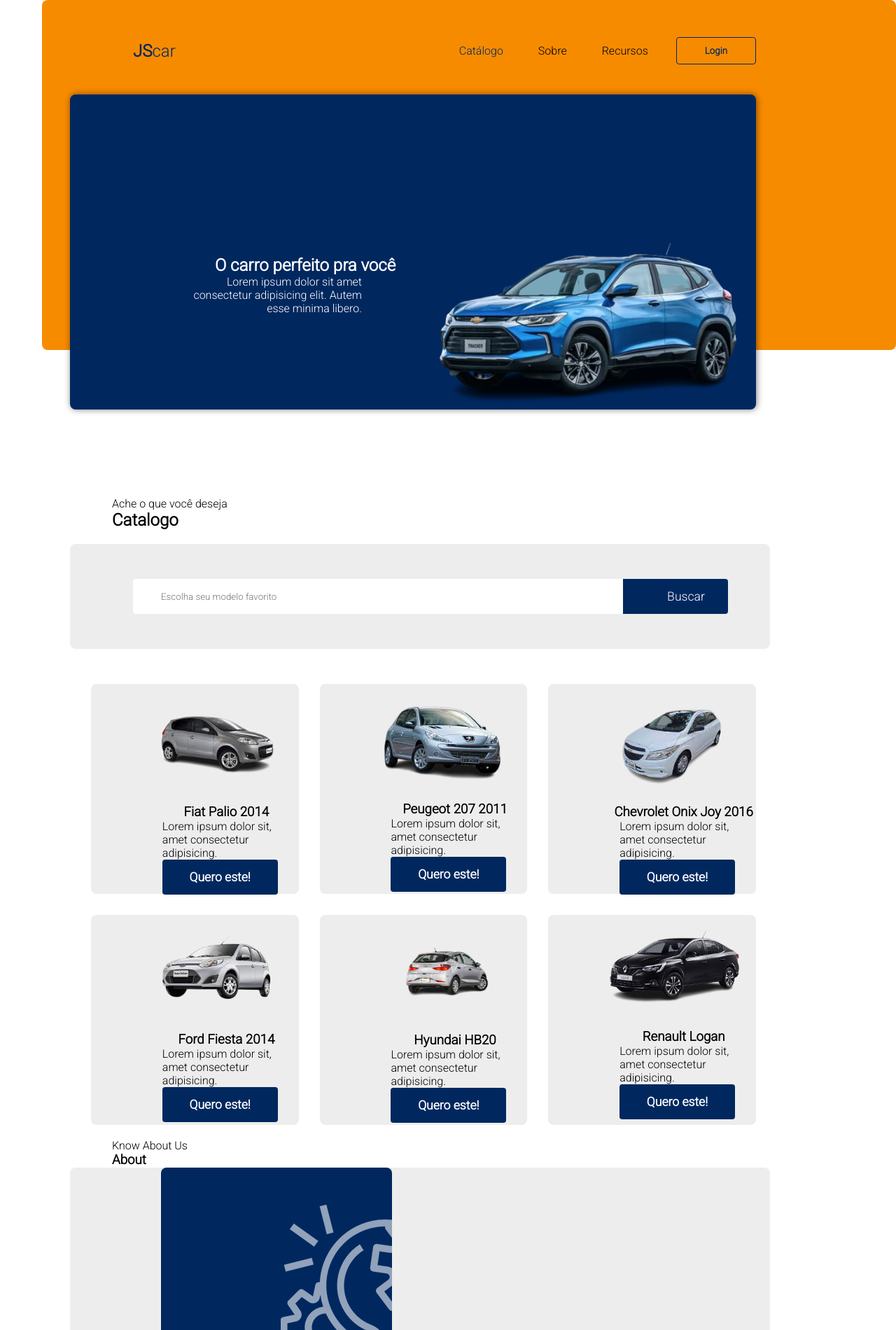
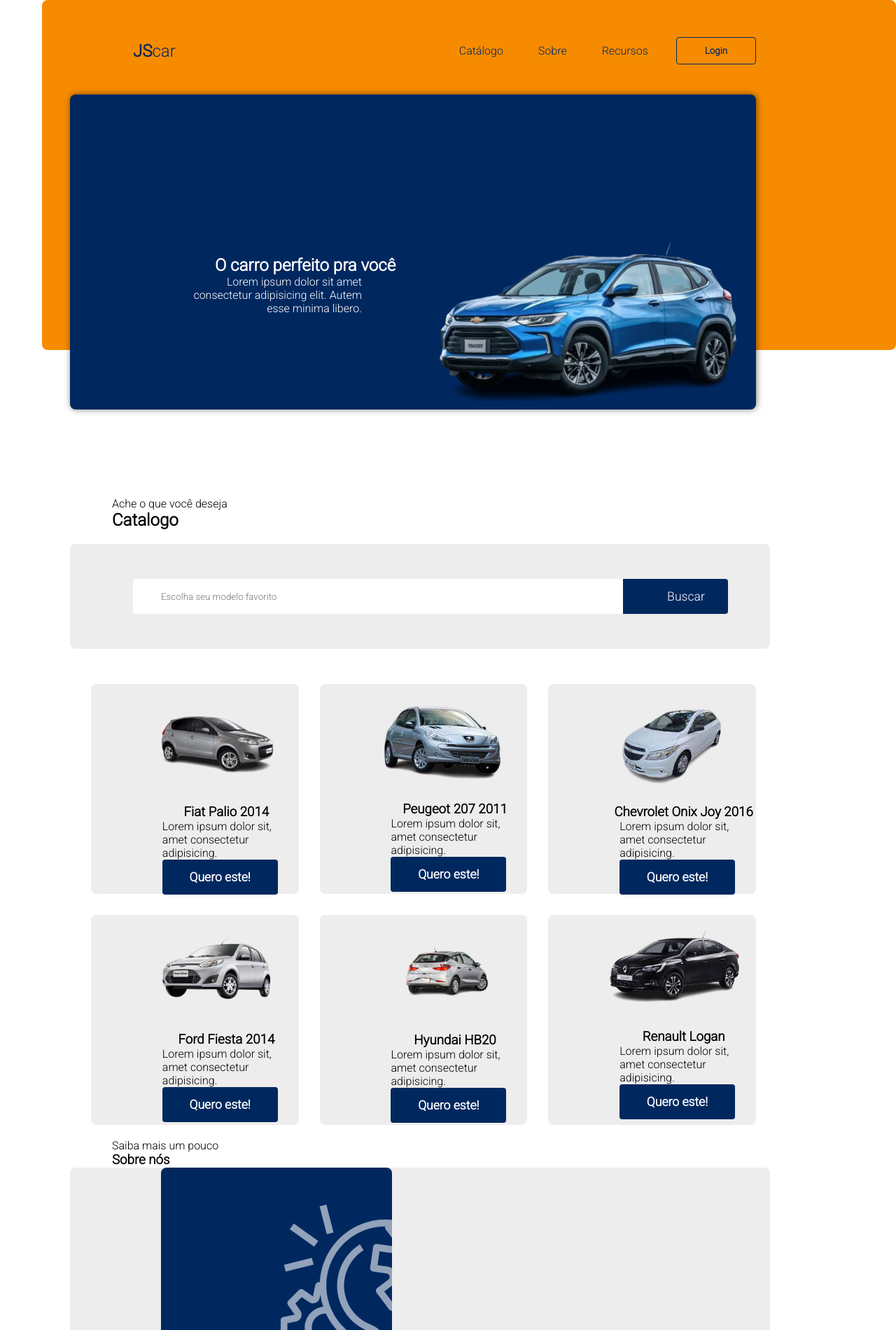
Before and after one commit to silvanojessica/loja-carros, a plain HTML site: page index.html in a window 1280 px wide. Shown: the top 1900 px of the page at 70% size. Drawn offline with Linux system fonts and the light colour scheme.

Commit message:
corrija o erro do link no menu e altere texto da section2

```diff
--- a/index.html
+++ b/index.html
@@ -21,8 +21,8 @@
                <!--não esquecer de remover o sublinhado e os marcadores (no css: text-decoration e list-style, ambos "none")-->
                 <ul> <!-- se eu digitar "li*3>a", 3 linhas com links serão criadas no documento-->
                     <li><a href="#catalogo">Catálogo</a></li>
-                    <li><a href="#sobre"></a>Sobre</li>
-                    <li><a href="#recursos"></a>Recursos</li>
+                    <li><a href="#sobre">Sobre</a></li>
+                    <li><a href="#recursos">Recursos</a></li>
 
 
                     <button>Login</button>
@@ -135,8 +135,8 @@
     <div class="content">
         <!--este é o textinho introdutório, que fica acima do bloco cinza-->
         <div class="title-wrapper-about">
-            <p>Know About Us</p>
-            <h3>About</h3>
+            <p>Saiba mais um pouco</p>
+            <h3>Sobre nós</h3>
 
         </div>
             <!--aqui fica o bloco cinza com imagem de um lado e o texto do outro-->
```
